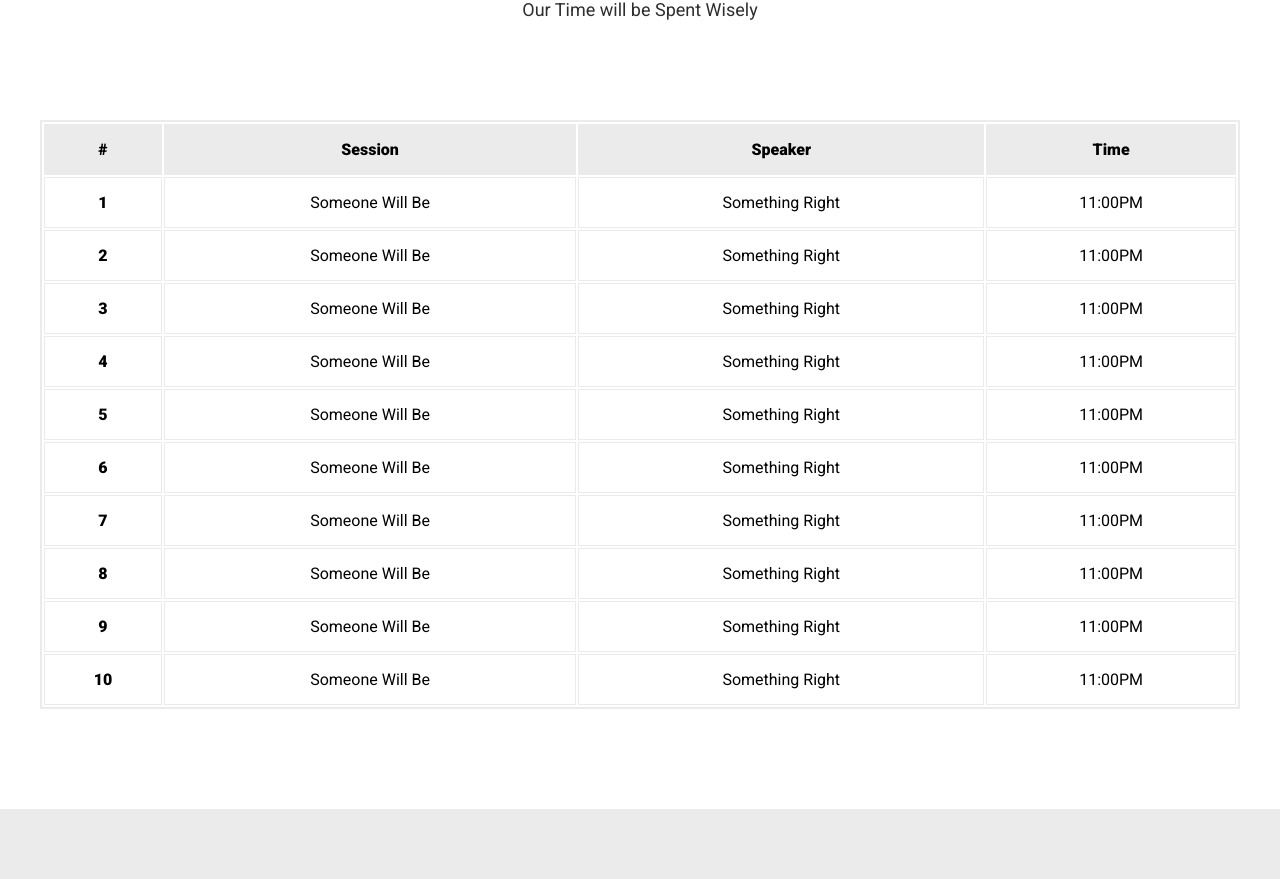
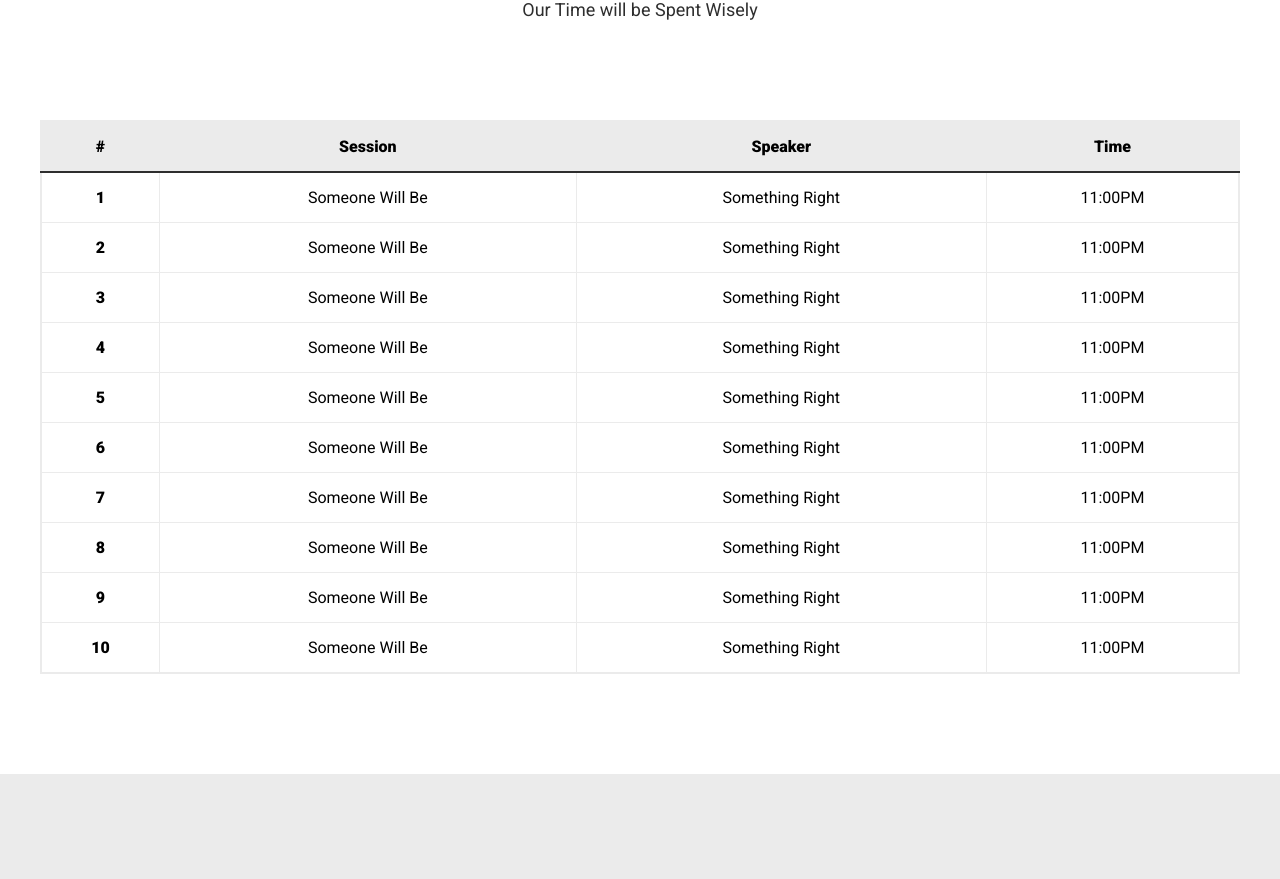
Before and after one commit to zonayedpca/talk.js, a React (Create React App) app: page / in a window 1280 px wide. Shown: the part 1780-2659 px from the top of the page. Built offline with nearby package versions, Linux system fonts and the light colour scheme.

Commit message:
Schedule Table Styled

```diff
--- a/src/components/schedule.css
+++ b/src/components/schedule.css
@@ -1,6 +1,7 @@
 table {
   border: solid 2px #ebebeb;
   width: 100%;
+  border-collapse: collapse;
 }
 
 tbody th {
@@ -14,6 +15,7 @@ tbody>tr>* {
 
 tbody tr th {
   background: #ebebeb;
+  border-bottom: solid 2px #2e2e2e;
 }
 
 tbody tr th,
```
